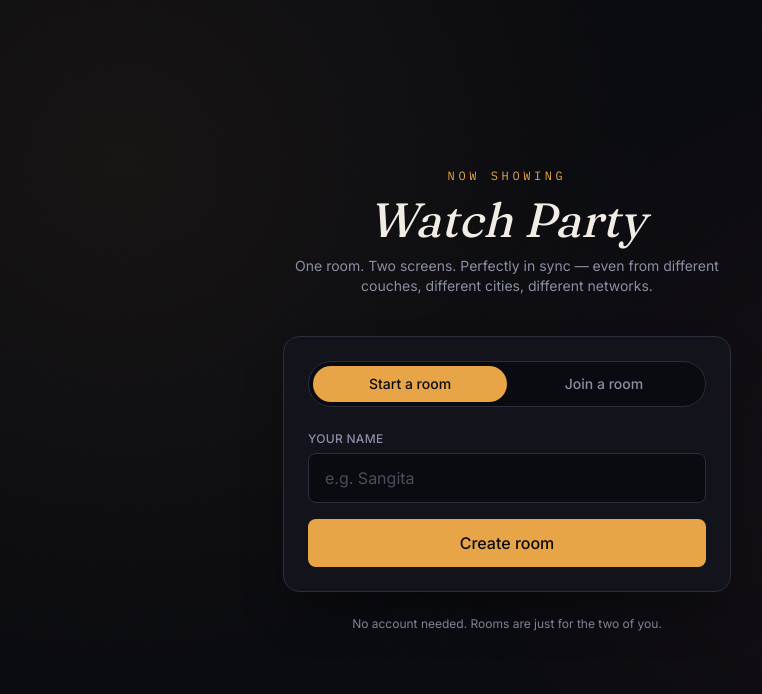
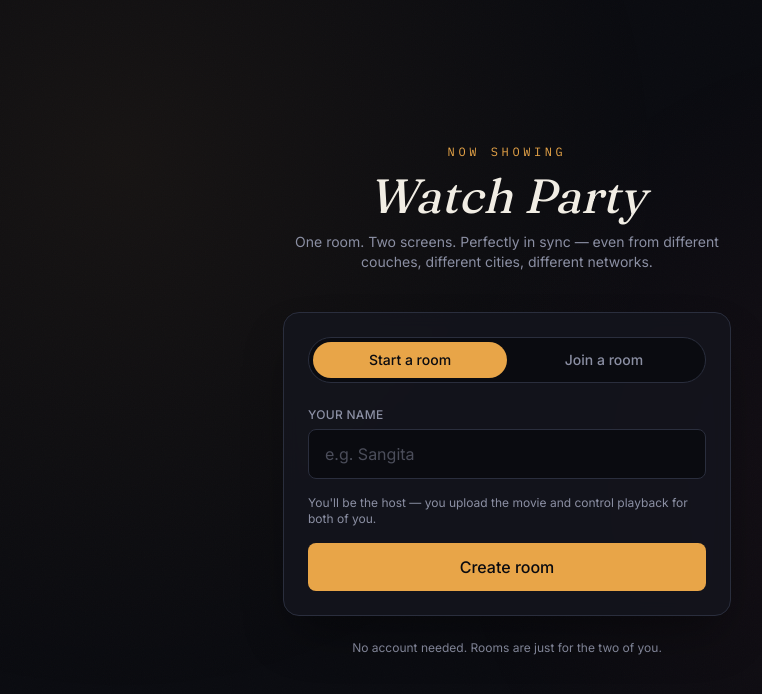
Before and after one commit to officiallynik00/specwatch, a Next.js app: page / in a window 1280 px wide. Shown: the top 694 px of the page, without its empty margins (133-895 px from the left). Built offline with nearby package versions, Linux system fonts and the light colour scheme; no server answers.

Commit message:
Trim name before inserting into room code

```diff
--- a/src/screens/HomeScreen.tsx
+++ b/src/screens/HomeScreen.tsx
@@ -19,17 +19,22 @@ export default function HomeScreen() {
     setLoading(true);
     setError(null);
 
+    const trimmedName = name.trim();
+
     // Retry on the rare unique-code collision.
     for (let attempt = 0; attempt < 5; attempt++) {
       const code = generateRoomCode();
+      // Whoever creates the room is the host for the whole session — this
+      // is what controls playback and sees the movie library, set once
+      // here rather than decided later by who happens to load first.
       const { error: insertError } = await supabase
         .from("rooms")
-        .insert({ code })
+        .insert({ code, host_name: trimmedName })
         .select()
         .single();
 
       if (!insertError) {
-        sessionStorage.setItem("watchparty:name", name.trim());
+        sessionStorage.setItem("watchparty:name", trimmedName);
         router.push(`/room/${code}`);
         return;
       }
@@ -142,6 +147,12 @@ export default function HomeScreen() {
               </div>
             )}
 
+            {mode === "create" && (
+              <p className="text-xs text-reel-muted">
+                You'll be the host — you upload the movie and control playback for both of you.
+              </p>
+            )}
+
             {error && <p className="text-sm text-reel-rose">{error}</p>}
 
             <button
```
